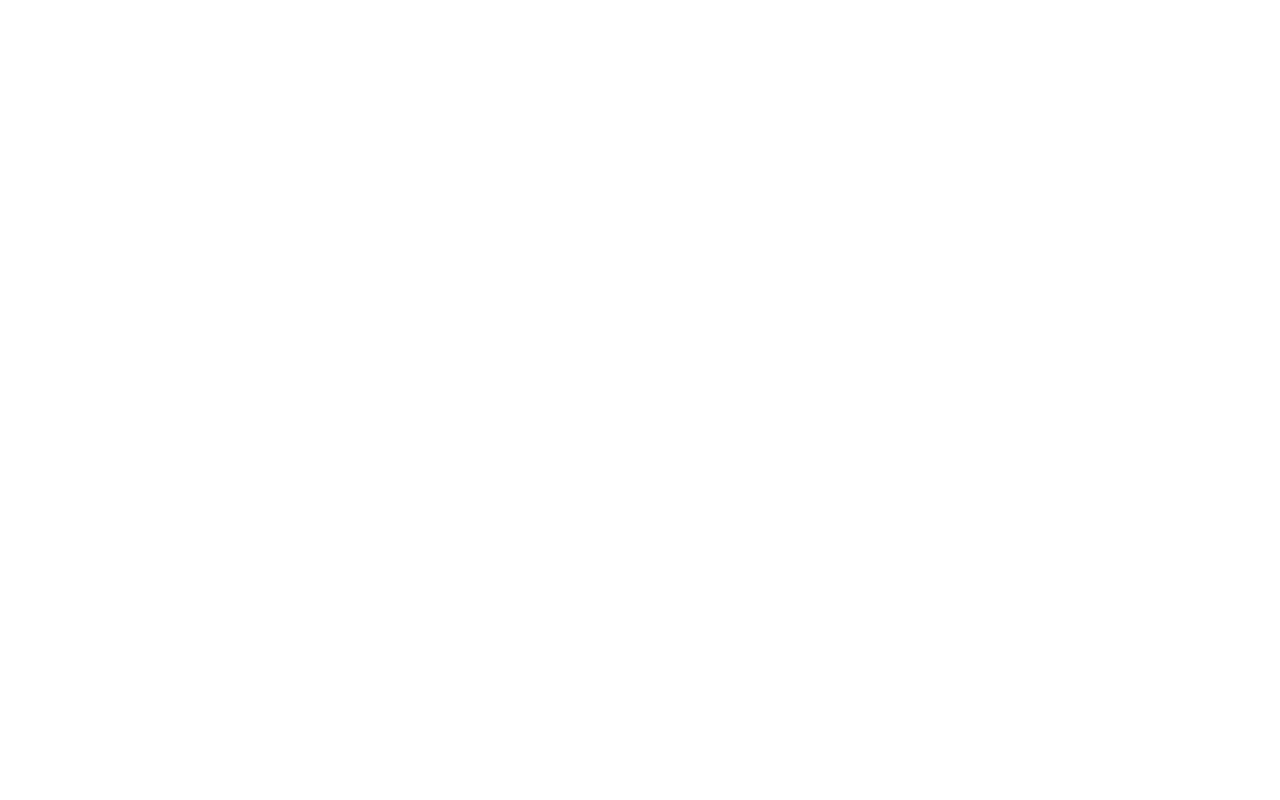
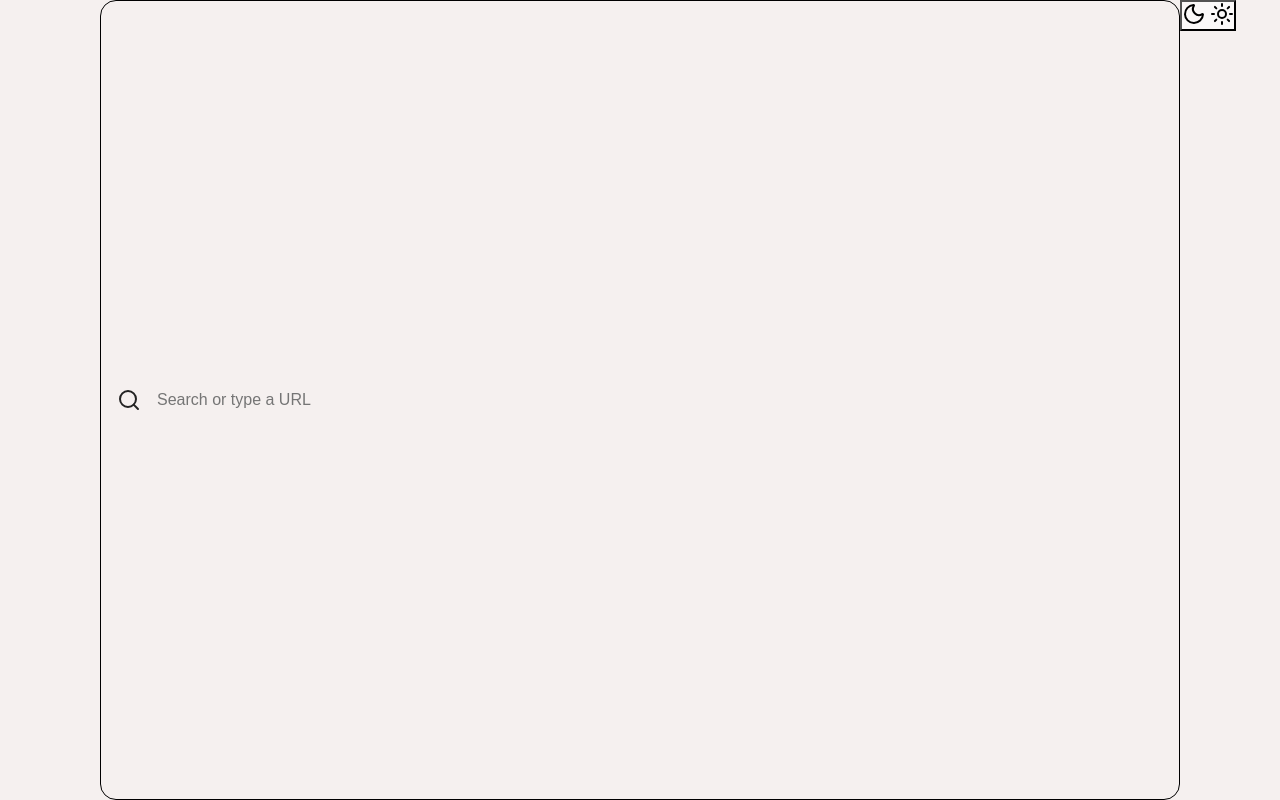
Before and after one commit to realizer5/firehome, a browser extension: page index.html in a window 1280 px wide. Drawn offline with Linux system fonts and the light colour scheme.

Commit message:
structruing project

```diff
--- a/index.html
+++ b/index.html
@@ -1,11 +1,80 @@
-<!DOCTYPE html>
+<!doctype html>
 <html lang="en">
-<head>
-    <meta charset="UTF-8">
-    <meta name="viewport" content="width=device-width, initial-scale=1.0">
-    <title>Document</title>
-</head>
-<body>
+    <head>
+        <meta charset="UTF-8" />
+        <meta name="viewport" content="width=device-width, initial-scale=1.0" />
+        <title>firehome</title>
+        <link rel="stylesheet" href="style.css" />
+        <script src="script.js" defer></script>
+    </head>
 
-</body>
+    <body>
+        <main>
+            <div>
+            </div>
+            <form class="search-form">
+                <svg
+                    xmlns="http://www.w3.org/2000/svg"
+                    width="24"
+                    height="24"
+                    viewBox="0 0 24 24"
+                    fill="none"
+                    stroke="currentColor"
+                    stroke-width="2"
+                    stroke-linecap="round"
+                    stroke-linejoin="round"
+                    class="lucide lucide-search-icon lucide-search">
+                    <path d="m21 21-4.34-4.34" />
+                    <circle cx="11" cy="11" r="8" />
+                </svg>
+                <input
+                    id="input"
+                    class="search-input"
+                    type="search"
+                    autocomplete="off"
+                    spellcheck="false"
+                    placeholder="Search or type a URL"
+                    autofocus />
+            </form>
+            <div>
+                <button type="button" id="themeBtn">
+                    <svg
+                        xmlns="http://www.w3.org/2000/svg"
+                        width="24"
+                        height="24"
+                        viewBox="0 0 24 24"
+                        fill="none"
+                        stroke="currentColor"
+                        stroke-width="2"
+                        stroke-linecap="round"
+                        stroke-linejoin="round"
+                        class="lucide lucide-moon-icon lucide-moon">
+                        <path
+                            d="M20.985 12.486a9 9 0 1 1-9.473-9.472c.405-.022.617.46.402.803a6 6 0 0 0 8.268 8.268c.344-.215.825-.004.803.401" />
+                    </svg>
+                    <svg
+                        xmlns="http://www.w3.org/2000/svg"
+                        width="24"
+                        height="24"
+                        viewBox="0 0 24 24"
+                        fill="none"
+                        stroke="currentColor"
+                        stroke-width="2"
+                        stroke-linecap="round"
+                        stroke-linejoin="round"
+                        class="lucide lucide-sun-icon lucide-sun">
+                        <circle cx="12" cy="12" r="4" />
+                        <path d="M12 2v2" />
+                        <path d="M12 20v2" />
+                        <path d="m4.93 4.93 1.41 1.41" />
+                        <path d="m17.66 17.66 1.41 1.41" />
+                        <path d="M2 12h2" />
+                        <path d="M20 12h2" />
+                        <path d="m6.34 17.66-1.41 1.41" />
+                        <path d="m19.07 4.93-1.41 1.41" />
+                    </svg>
+                </button>
+            </div>
+        </main>
+    </body>
 </html>
--- a/script.js
+++ b/script.js
@@ -0,0 +1,17 @@
+const themeBtn = document.getElementById("themeBtn");
+let i = 0;
+themeBtn.addEventListener("click", (e) => {
+    if (i === 0) {
+        document.startViewTransition(() => {
+            document.documentElement.style.setProperty("--theme", "light");
+        });
+        i++;
+        console.log(i);
+    } else {
+        document.startViewTransition(() => {
+            document.documentElement.style.setProperty("--theme", "dark");
+        });
+        i--;
+        console.log(i);
+    }
+});
--- a/style.css
+++ b/style.css
@@ -0,0 +1,61 @@
+:root {
+    @media (prefers-color-scheme: light) {
+        color-scheme: light;
+    }
+    @media (prefers-color-scheme: dark) {
+        color-scheme: dark;
+    }
+}
+
+* {
+    margin: 0;
+    padding: 0;
+}
+
+body {
+    color-scheme: light;
+
+    --clr-body-bg: hsl(10, 25%, 95%);
+    --clr-card-bg: hsl(10, 25%, 98%);
+    --clr-text: #232323;
+    --clr-heading: hsl(18, 65%, 48%);
+
+    @container style(--theme: dark) {
+        color-scheme: dark;
+
+        --clr-body-bg: hsl(173, 10%, 7%);
+        --clr-card-bg: hsl(173, 30%, 10%);
+        --clr-text: #cbd5e1;
+        --clr-heading: hsl(173, 50%, 70%);
+    }
+}
+
+main {
+    display: grid;
+    grid-template-columns: 100px 1fr 100px;
+    height: 100vh;
+    background-color: var(--clr-body-bg);
+    color: var(--clr-text);
+}
+
+.search-form {
+    padding: 1rem;
+    border-radius: 1rem;
+    outline: none;
+    border: 1px solid black;
+    display: flex;
+    align-items: center;
+    gap: 1rem;
+}
+
+.search-input {
+    font-size: 1rem;
+    border: none;
+    outline: none;
+    width: 40rem;
+    background-color: transparent;
+}
+
+#themeBtn{
+    background-color: var(--clr-card-bg);
+}
```
